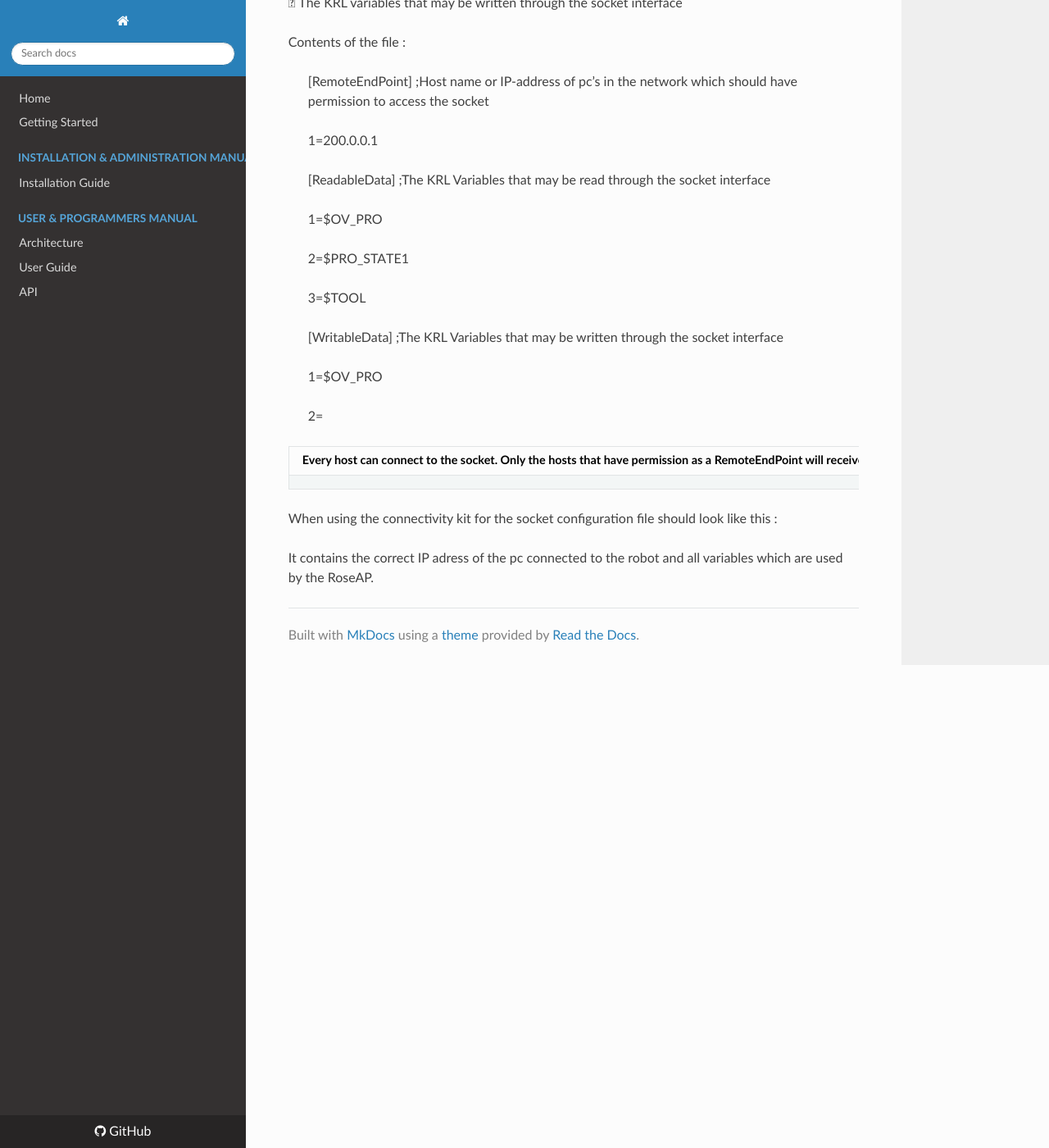
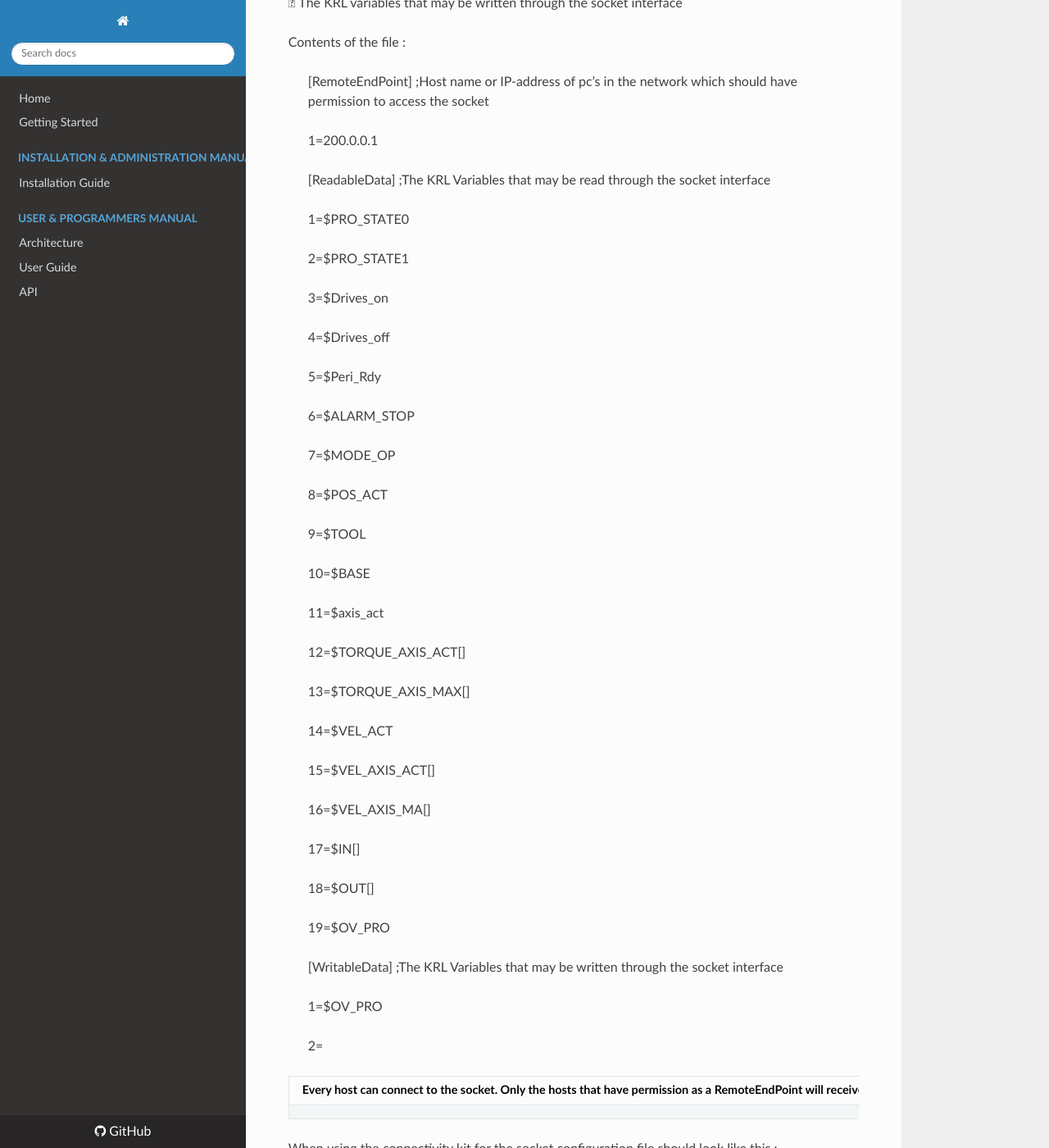
Before and after one commit to ramp-eu/JS2SF, an MkDocs documentation site: the page built from docs/KukaConnect_ConfigurationGuide.md, in a window 1280 px wide and 1400 px high, scrolled down 2465 px. Shown: the whole window at 82% size. Built offline with MkDocs 1.6.1, drawn with Linux system fonts in a browser that asks for light colours; nearby versions of some CDN libraries; old or Windows-style settings are respelled for this version of MkDocs.

Commit message:
Update KukaConnect_ConfigurationGuide.md

```diff
--- a/docs/KukaConnect_ConfigurationGuide.md
+++ b/docs/KukaConnect_ConfigurationGuide.md
@@ -78,11 +78,44 @@ Contents of the file :
 >
 > [ReadableData]   ;The KRL Variables that may be read through the socket interface
 >
->  1=$OV_PRO
+>  1=$PRO_STATE0
 >
 >  2=$PRO_STATE1
 >
->  3=$TOOL
+>  3=$Drives_on
+>
+>  4=$Drives_off
+>
+>  5=$Peri_Rdy
+>
+>  6=$ALARM_STOP
+>
+>  7=$MODE_OP
+>
+>  8=$POS_ACT
+>
+>  9=$TOOL
+>
+>  10=$BASE
+>
+>  11=$axis_act
+>
+>  12=$TORQUE_AXIS_ACT[]
+>
+>  13=$TORQUE_AXIS_MAX[]
+>
+>  14=$VEL_ACT
+>
+>  15=$VEL_AXIS_ACT[]
+>
+>  16=$VEL_AXIS_MA[]
+>
+>  17=$IN[]
+>
+>  18=$OUT[]
+>
+>  19=$OV_PRO
+>
 >
 >  [WritableData]   ;The KRL Variables that may be written through the socket  interface
 >
```
